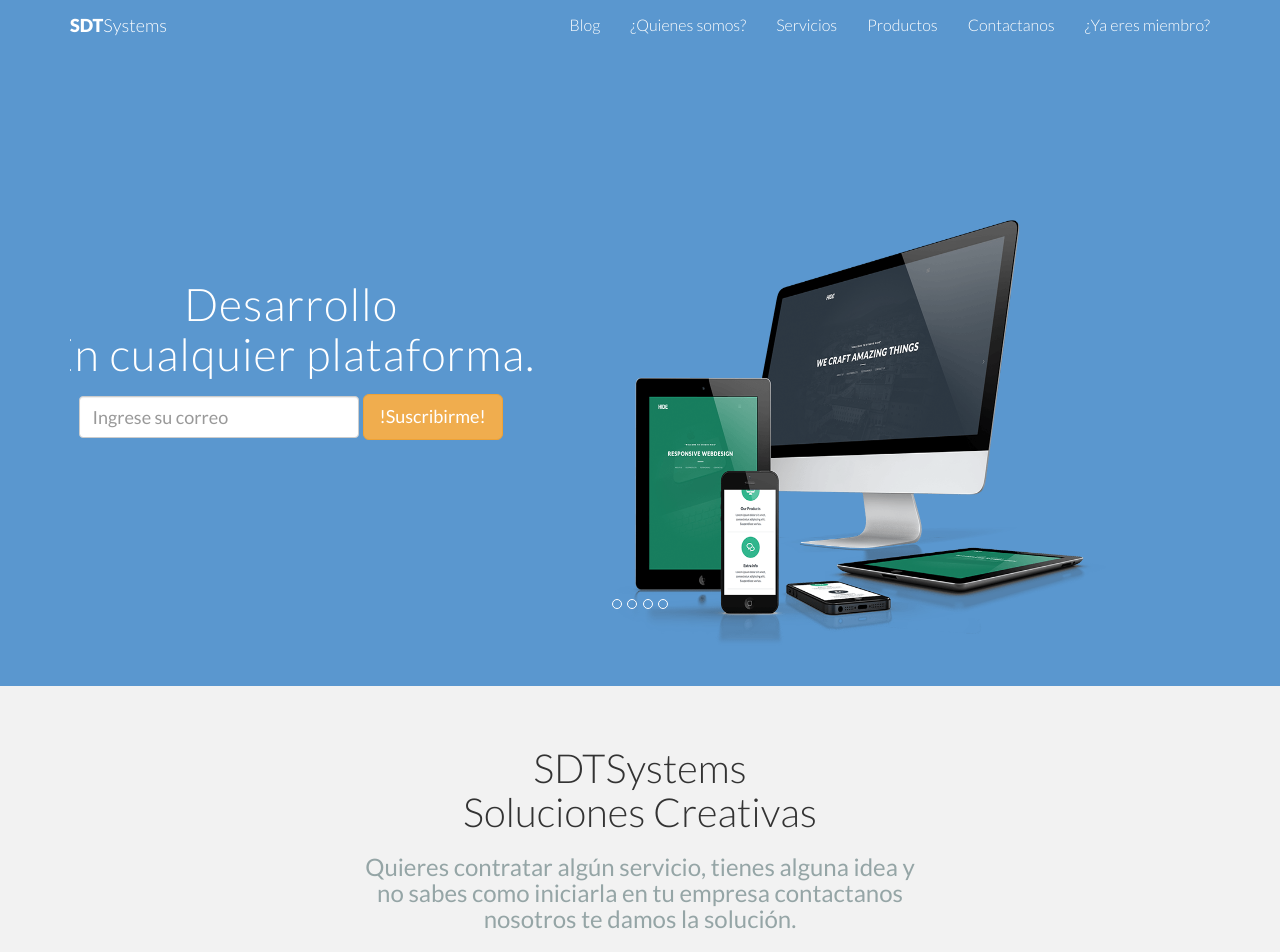
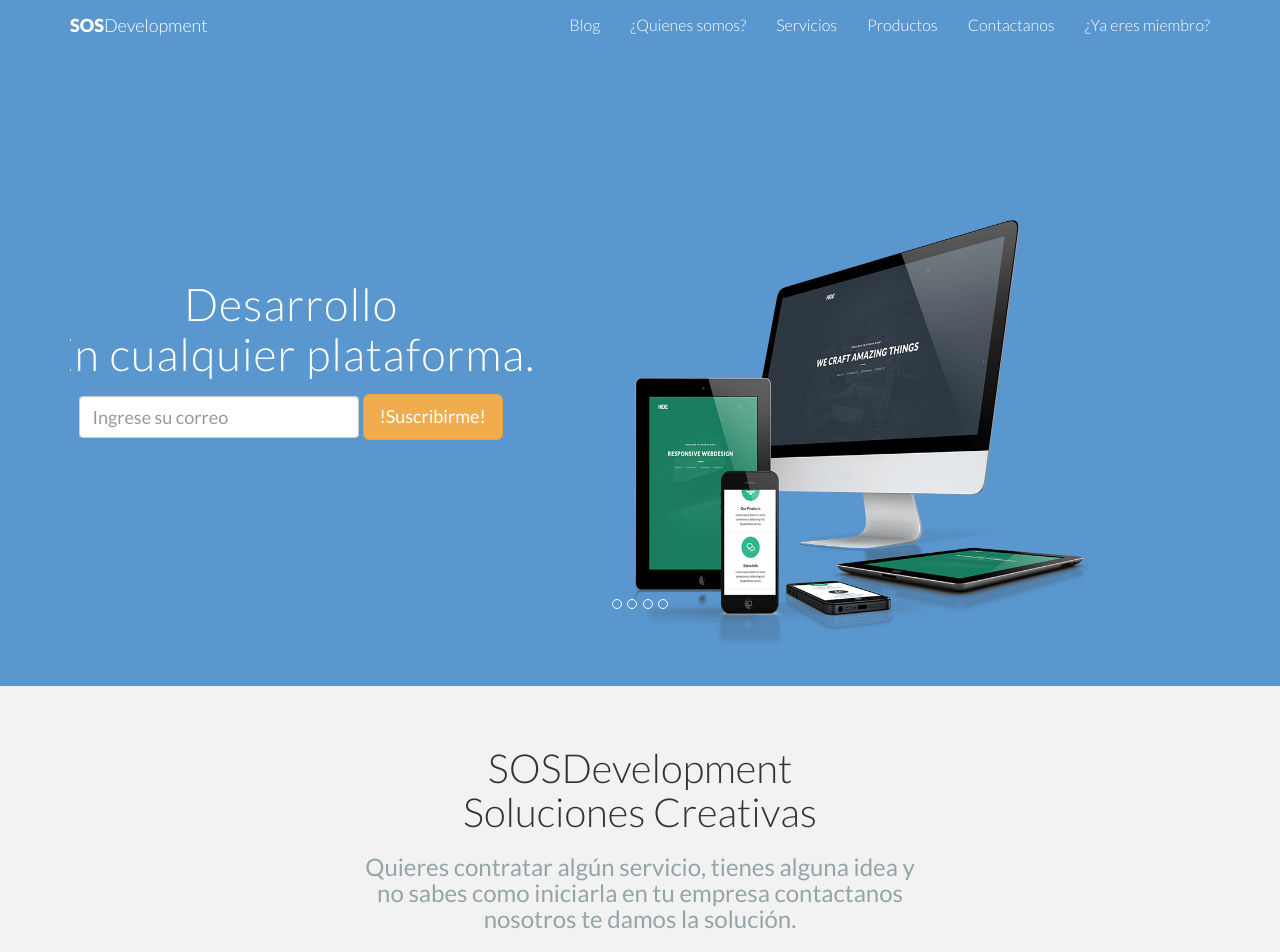
Before and after one commit to retana/mygithubpage, a plain HTML site: page index.html in a window 1280 px wide. Shown: the top 952 px of the page. Drawn offline with nearby package versions, Linux system fonts and the light colour scheme.

Commit message:
Change SDT to SOS
cambio de entidad

```diff
--- a/index.html
+++ b/index.html
@@ -33,7 +33,7 @@
                         <span class="icon-bar"></span>
                         <span class="icon-bar"></span>
                     </button>
-                    <a class="navbar-brand" href="#"><b>SDT</b>Systems</a>
+                    <a class="navbar-brand" href="#"><b>SOS</b>Development</a>
                 </div>
                 <div class="navbar-collapse collapse">
                     <ul class="nav navbar-nav navbar-right">
@@ -134,7 +134,7 @@
         <div class="container">
             <div class="row mt centered">
                 <div class="col-lg-6 col-lg-offset-3">
-                    <h1>SDTSystems <br/>Soluciones Creativas</h1>
+                    <h1>SOSDevelopment <br/>Soluciones Creativas</h1>
                     <h3>Quieres contratar algún servicio, tienes alguna idea y no sabes como iniciarla en tu empresa contactanos nosotros te damos la solución.</h3>
                 </div>
             </div><!-- /row -->
```
